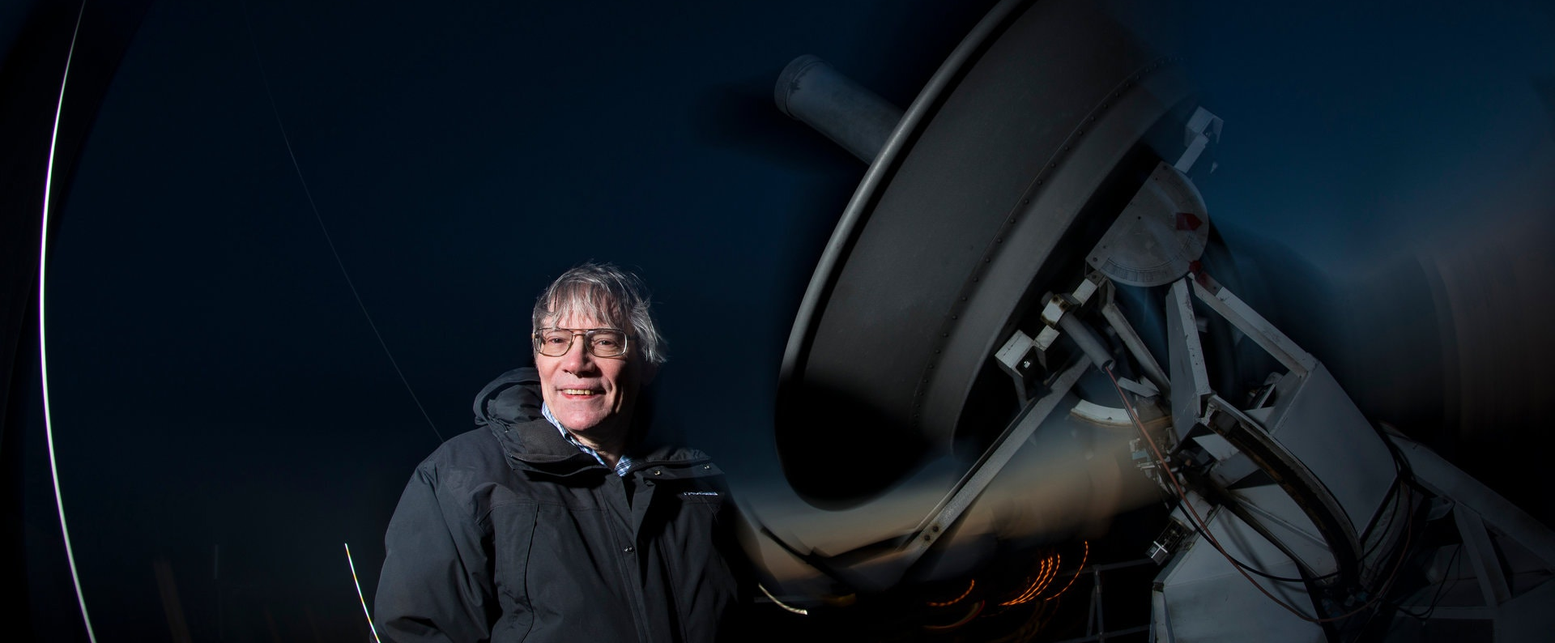
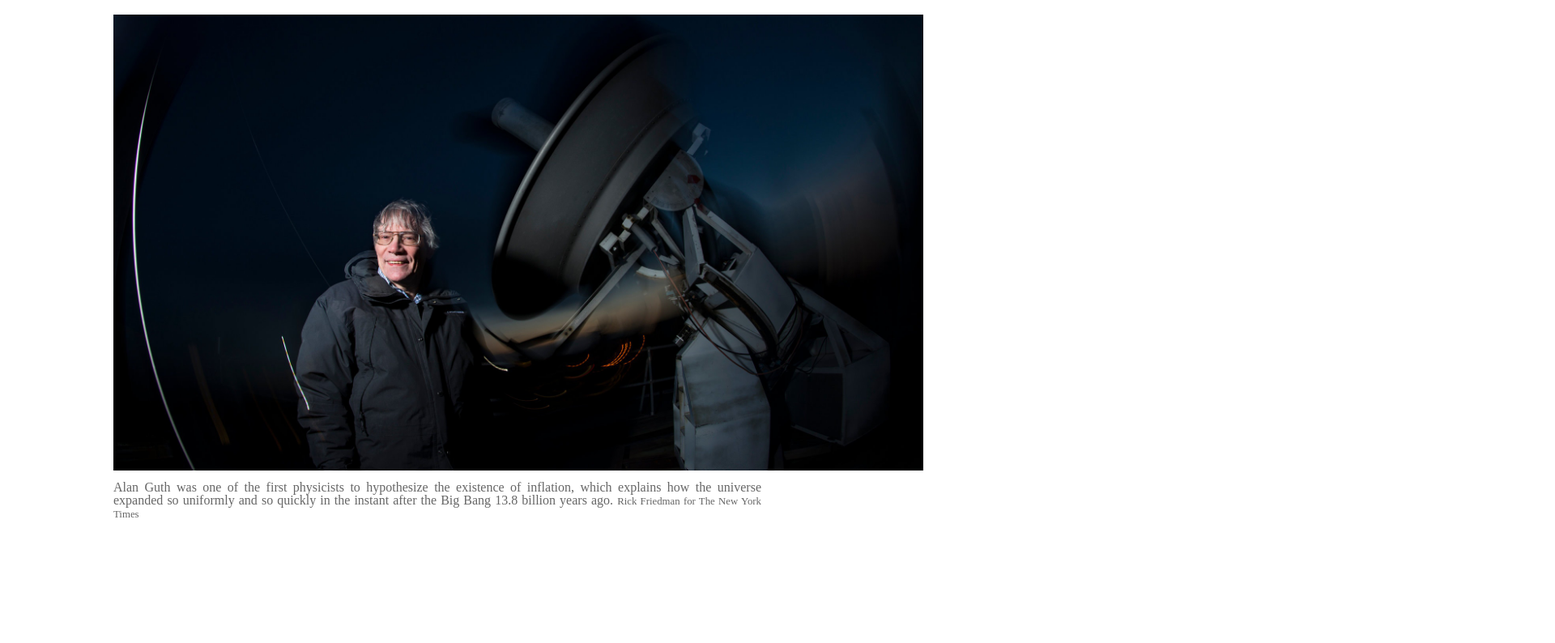
Before and after one commit to emasdev/newyork-times-clone, a plain HTML site: page index.html in a window 1280 px wide. Shown: the part 225-1019 px from the top of the page at 81% size, 1920 px wide, since content can reach past the window. After the commit the page ends 867 px from the top, so only its background shows below. Drawn offline with Linux system fonts and the light colour scheme.

Commit message:
Add style for article-header

```diff
--- a/assets/styles/main.css
+++ b/assets/styles/main.css
@@ -1,3 +1,5 @@
+@import url("https://fonts.googleapis.com/css2?family=Roboto+Slab:wght@600&display=swap");
+
 .container {
   -webkit-box-sizing: border-box;
   -moz-box-sizing: border-box;
@@ -6,7 +8,7 @@
 
 .row {
   padding: 20px 10px 20px 10px;
-    box-shadow: 0 8px 16px 0 rgba(0, 0, 0, 0.2);
+  box-shadow: 0 1px 8px 0 rgba(0, 0, 0, 0.2);
   display: flex;
   justify-content: space-around;
   align-items: center;
@@ -41,3 +43,36 @@
   text-transform: uppercase;
   cursor: pointer;
 }
+
+.article {
+}
+
+.article-header .title {
+  max-width: 600px;
+  margin: 50px auto 30px auto;
+  font-size: 2.3em;
+  font-weight: bold;
+  font-family: "Roboto Slab", serif;
+  font-style: italic;
+  line-height: 1.3em;
+}
+
+.article figure {
+  max-width: 1000px;
+  margin: auto;
+}
+
+.article figure img {
+  width: 100%;
+}
+
+.article figure figcaption {
+  width: 80%;
+  margin-top: 10px;
+  color: #666;
+  text-align: justify;
+}
+
+.credit {
+  font-size: 0.8em;
+}
--- a/index.html
+++ b/index.html
@@ -28,16 +28,26 @@
       </div>
     </div>
   </header>
-  <article>
-    <h1>Space Ripples Reveal Big Bang’s Smoking Gun</h1>
-    <div>
+  <article class="article">
+    <div class="article-header">
+      <div class="title">
+        <h1>Space Ripples Reveal<br>
+          Big Bang’s Smoking Gun</h1>
+      </div>
+      <figure>
         <img src="assets/img/18cosmos-superJumbo.jpg" alt="main-img">
+        <figcaption>
           <p>Alan Guth was one of the first physicists to hypothesize the existence of inflation, which explains how the
-        universe expanded so uniformly and so quickly in the instant after the Big Bang 13.8 billion years ago.Credit...
-        <span>Rick Friedman for The New York Times</span>
+            universe expanded so uniformly and so quickly in the instant after the Big Bang 13.8 billion years
+            ago.
+            <span class="credit">Rick Friedman for The New York Times</span>
           </p>
+        </figcaption>
+      </figure>
     </div>
+    <section>
 
+    </section>
   </article>
   <aside></aside>
   <footer></footer>
```
Lines whose indentation alone changed are shown as unchanged.
